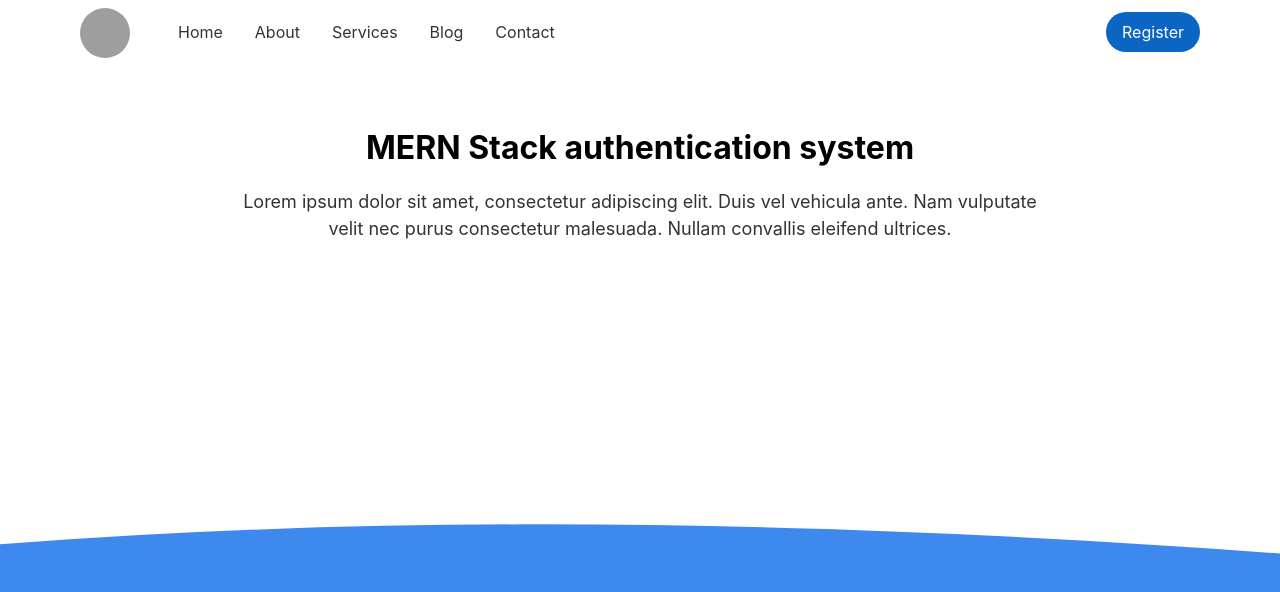
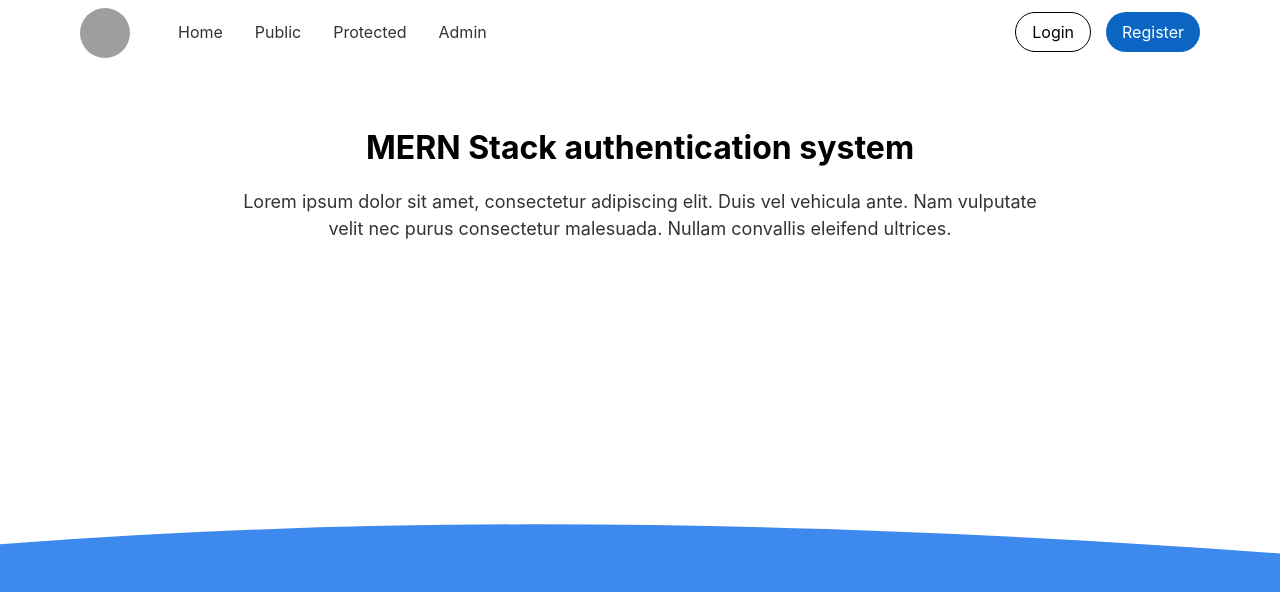
Before and after one commit to robertgeica/mern-authentication, a React (Vite) app in the folder client/: page / in a window 1280 px wide. Shown: the top 592 px of the page. Built offline with nearby package versions, Linux system fonts and the light colour scheme; grey boxes are pictures that could not be loaded.

Commit message:
small updates to Button component; add axios dep

```diff
--- a/client/package.json
+++ b/client/package.json
@@ -9,6 +9,7 @@
     "preview": "vite preview"
   },
   "dependencies": {
+    "axios": "^1.3.4",
     "react": "^18.2.0",
     "react-dom": "^18.2.0",
     "react-query": "^3.39.3",
--- a/client/src/components/Button.tsx
+++ b/client/src/components/Button.tsx
@@ -1,11 +1,15 @@
+import { MouseEventHandler } from "react";
+
 interface ButtonProps {
   type: 'button' | 'submit' | 'reset';
   children: string;
-  variant?: string;
+  variant?: 'outlined';
+  disabled?: boolean;
+  onClick?: MouseEventHandler<HTMLButtonElement>;
 }
-const Button: React.FC<ButtonProps> = ({ type, children, variant }) => {
+const Button: React.FC<ButtonProps> = ({ type, children, variant, disabled, onClick = () => {} }) => {
   return (
-    <button type={type} className={`button ${variant}`}>
+    <button type={type} className={`button ${variant}`} onClick={onClick} disabled={disabled}>
       {children}
     </button>
   );
--- a/client/src/components/Header.tsx
+++ b/client/src/components/Header.tsx
@@ -17,10 +17,9 @@ const Header = () => {
         <nav className='nav'>
           <ul className='nav-links'>
             <NavLink to='/' text='Home' />
-            <NavLink to='/' text='About' />
-            <NavLink to='/' text='Services' />
-            <NavLink to='/' text='Blog' />
-            <NavLink to='/' text='Contact' />
+            <NavLink to='/' text='Public' />
+            <NavLink to='/' text='Protected' />
+            <NavLink to='/' text='Admin' />
           </ul>
         </nav>
       </div>
--- a/client/src/styles/main.css
+++ b/client/src/styles/main.css
@@ -13,7 +13,7 @@
   --box-shadow-color-dark: #0000001a;
   --page-bg: #f8fafc;
   --main-color: #0a66c2;
-  --black-color: #0000;
+  --black-color: #000;
   --white-color: #fff;
   --grey-color: #333;
   --active-text-color-light: #ffffffb3;
```
Also changed, not shown: 1 other file (tests, documents, lock files or other folders).
